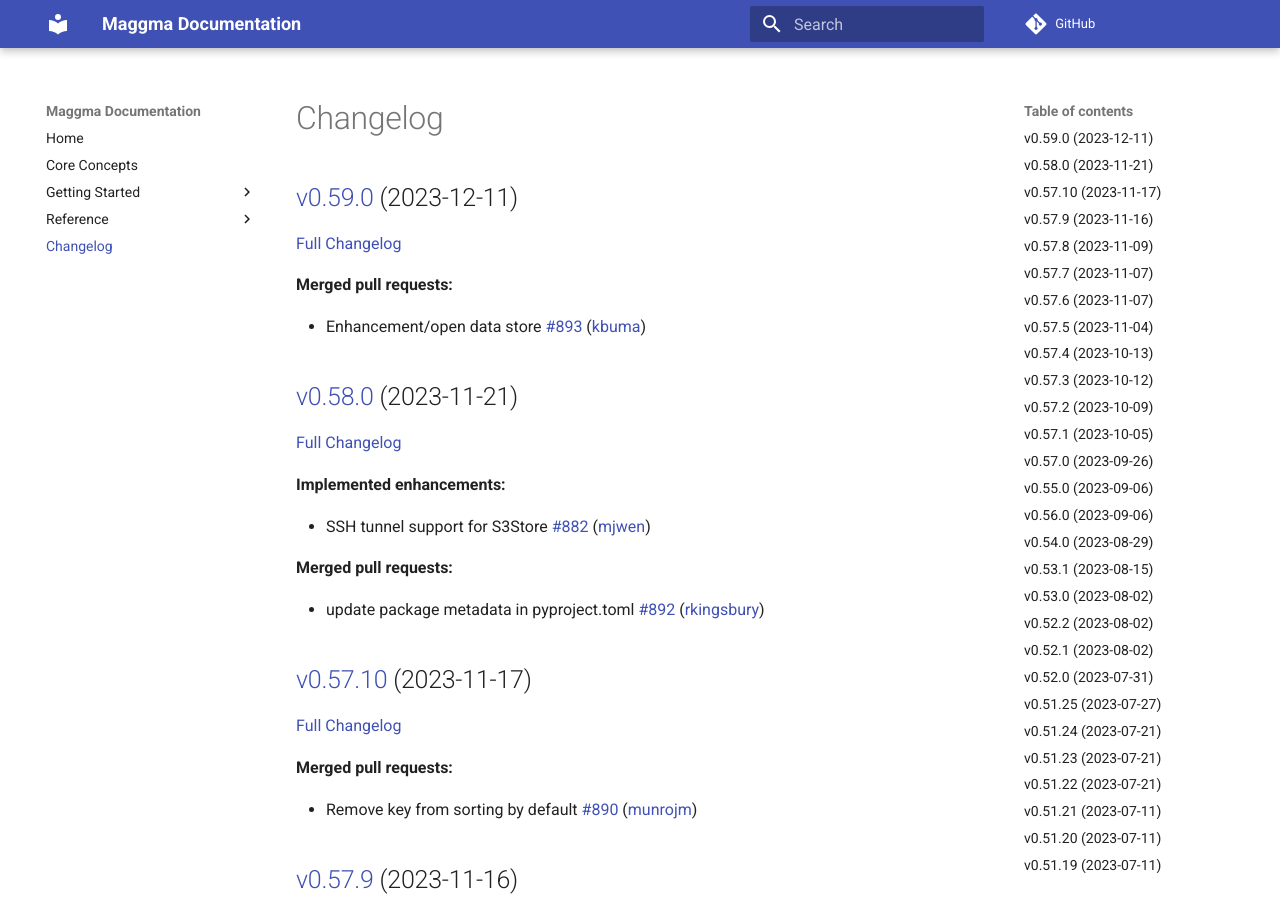
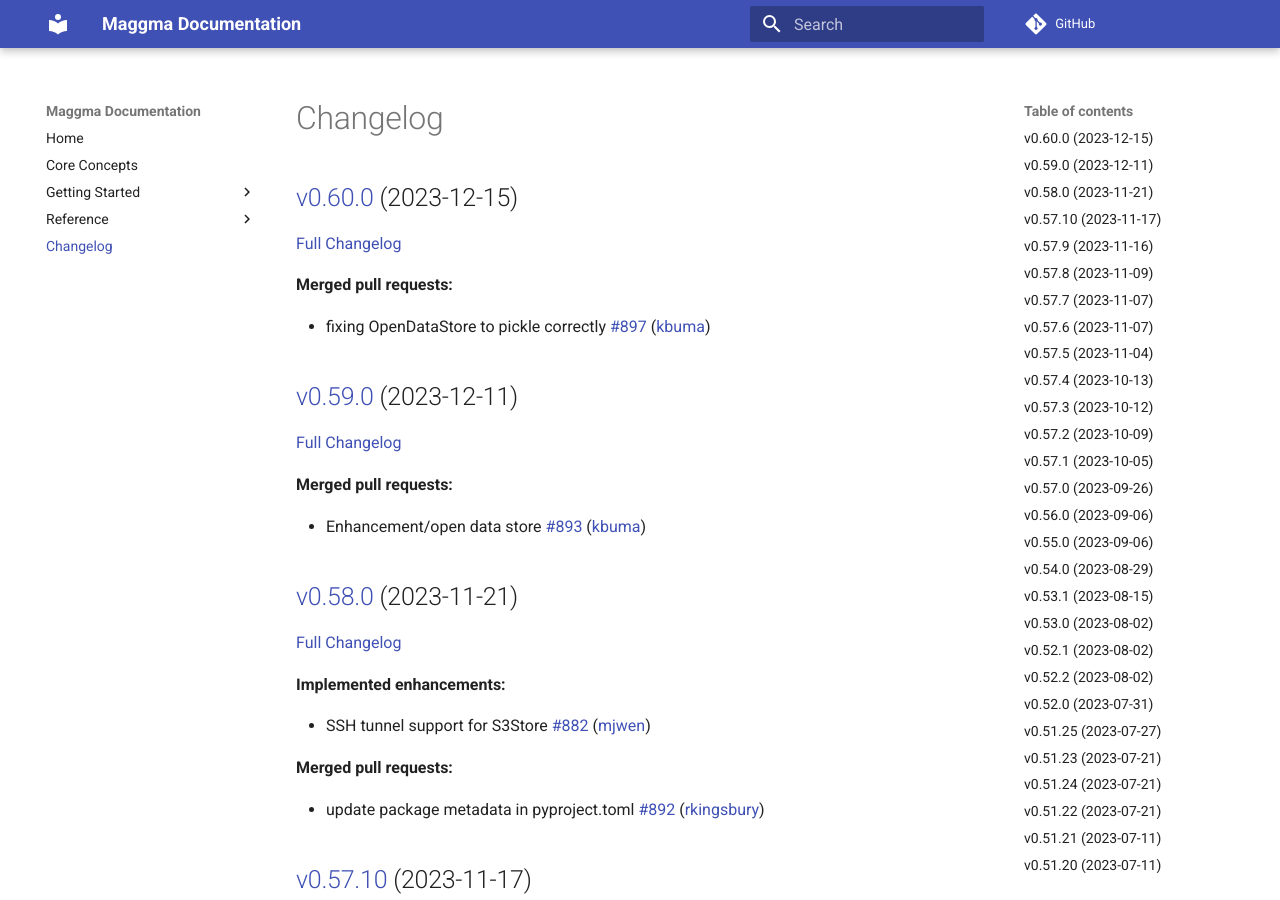
Before and after one commit to materialsproject/maggma, an MkDocs documentation site: the page built from docs/CHANGELOG.md, in a window 1280 px wide and 900 px high. Built offline with MkDocs 1.6.1 and Material for MkDocs 9.7.7, drawn with Linux system fonts in a browser that asks for light colours; comment, search, counter and statistics services are not loaded; some of the changed text lies outside the part shown.

Commit message:
Updated CHANGELOG.md

```diff
--- a/docs/CHANGELOG.md
+++ b/docs/CHANGELOG.md
@@ -1,4 +1,12 @@
 # Changelog
+
+## [v0.60.0](https://github.com/materialsproject/maggma/tree/v0.60.0) (2023-12-15)
+
+[Full Changelog](https://github.com/materialsproject/maggma/compare/v0.59.0...v0.60.0)
+
+**Merged pull requests:**
+
+- fixing OpenDataStore to pickle correctly [\#897](https://github.com/materialsproject/maggma/pull/897) ([kbuma](https://github.com/kbuma))
 
 ## [v0.59.0](https://github.com/materialsproject/maggma/tree/v0.59.0) (2023-12-11)
 
@@ -113,7 +121,7 @@
 
 ## [v0.57.0](https://github.com/materialsproject/maggma/tree/v0.57.0) (2023-09-26)
 
-[Full Changelog](https://github.com/materialsproject/maggma/compare/v0.55.0...v0.57.0)
+[Full Changelog](https://github.com/materialsproject/maggma/compare/v0.56.0...v0.57.0)
 
 **Merged pull requests:**
 
@@ -123,13 +131,13 @@
 - Automated dependency upgrades [\#860](https://github.com/materialsproject/maggma/pull/860) ([github-actions[bot]](https://github.com/apps/github-actions))
 - Update @arosen93 to @Andrew-S-Rosen [\#859](https://github.com/materialsproject/maggma/pull/859) ([Andrew-S-Rosen](https://github.com/Andrew-S-Rosen))
 
+## [v0.56.0](https://github.com/materialsproject/maggma/tree/v0.56.0) (2023-09-06)
+
+[Full Changelog](https://github.com/materialsproject/maggma/compare/v0.55.0...v0.56.0)
+
 ## [v0.55.0](https://github.com/materialsproject/maggma/tree/v0.55.0) (2023-09-06)
 
-[Full Changelog](https://github.com/materialsproject/maggma/compare/v0.56.0...v0.55.0)
-
-## [v0.56.0](https://github.com/materialsproject/maggma/tree/v0.56.0) (2023-09-06)
-
-[Full Changelog](https://github.com/materialsproject/maggma/compare/v0.54.0...v0.56.0)
+[Full Changelog](https://github.com/materialsproject/maggma/compare/v0.54.0...v0.55.0)
 
 **Closed issues:**
 
@@ -170,19 +178,19 @@
 
 ## [v0.53.0](https://github.com/materialsproject/maggma/tree/v0.53.0) (2023-08-02)
 
-[Full Changelog](https://github.com/materialsproject/maggma/compare/v0.52.2...v0.53.0)
+[Full Changelog](https://github.com/materialsproject/maggma/compare/v0.52.1...v0.53.0)
 
 **Merged pull requests:**
 
 - allow \>5GB and turn on multi-part uploads for AWS [\#829](https://github.com/materialsproject/maggma/pull/829) ([kbuma](https://github.com/kbuma))
 
+## [v0.52.1](https://github.com/materialsproject/maggma/tree/v0.52.1) (2023-08-02)
+
+[Full Changelog](https://github.com/materialsproject/maggma/compare/v0.52.2...v0.52.1)
+
 ## [v0.52.2](https://github.com/materialsproject/maggma/tree/v0.52.2) (2023-08-02)
 
-[Full Changelog](https://github.com/materialsproject/maggma/compare/v0.52.1...v0.52.2)
-
-## [v0.52.1](https://github.com/materialsproject/maggma/tree/v0.52.1) (2023-08-02)
-
-[Full Changelog](https://github.com/materialsproject/maggma/compare/v0.52.0...v0.52.1)
+[Full Changelog](https://github.com/materialsproject/maggma/compare/v0.52.0...v0.52.2)
 
 **Merged pull requests:**
 
@@ -196,19 +204,19 @@
 
 ## [v0.51.25](https://github.com/materialsproject/maggma/tree/v0.51.25) (2023-07-27)
 
-[Full Changelog](https://github.com/materialsproject/maggma/compare/v0.51.24...v0.51.25)
+[Full Changelog](https://github.com/materialsproject/maggma/compare/v0.51.23...v0.51.25)
 
 **Merged pull requests:**
 
 - Some cleanup: `isort`, updated classifiers, remove unused kwarg [\#833](https://github.com/materialsproject/maggma/pull/833) ([Andrew-S-Rosen](https://github.com/Andrew-S-Rosen))
 
+## [v0.51.23](https://github.com/materialsproject/maggma/tree/v0.51.23) (2023-07-21)
+
+[Full Changelog](https://github.com/materialsproject/maggma/compare/v0.51.24...v0.51.23)
+
 ## [v0.51.24](https://github.com/materialsproject/maggma/tree/v0.51.24) (2023-07-21)
 
-[Full Changelog](https://github.com/materialsproject/maggma/compare/v0.51.23...v0.51.24)
-
-## [v0.51.23](https://github.com/materialsproject/maggma/tree/v0.51.23) (2023-07-21)
-
-[Full Changelog](https://github.com/materialsproject/maggma/compare/v0.51.22...v0.51.23)
+[Full Changelog](https://github.com/materialsproject/maggma/compare/v0.51.22...v0.51.24)
 
 **Closed issues:**
 
@@ -292,19 +300,19 @@
 
 ## [v0.51.13](https://github.com/materialsproject/maggma/tree/v0.51.13) (2023-07-06)
 
-[Full Changelog](https://github.com/materialsproject/maggma/compare/v0.51.11...v0.51.13)
+[Full Changelog](https://github.com/materialsproject/maggma/compare/v0.51.12...v0.51.13)
 
 **Merged pull requests:**
 
 - Add explicit store close to resources [\#814](https://github.com/materialsproject/maggma/pull/814) ([munrojm](https://github.com/munrojm))
 
+## [v0.51.12](https://github.com/materialsproject/maggma/tree/v0.51.12) (2023-06-27)
+
+[Full Changelog](https://github.com/materialsproject/maggma/compare/v0.51.11...v0.51.12)
+
 ## [v0.51.11](https://github.com/materialsproject/maggma/tree/v0.51.11) (2023-06-27)
 
-[Full Changelog](https://github.com/materialsproject/maggma/compare/v0.51.12...v0.51.11)
-
-## [v0.51.12](https://github.com/materialsproject/maggma/tree/v0.51.12) (2023-06-27)
-
-[Full Changelog](https://github.com/materialsproject/maggma/compare/v0.51.10...v0.51.12)
+[Full Changelog](https://github.com/materialsproject/maggma/compare/v0.51.10...v0.51.11)
 
 ## [v0.51.10](https://github.com/materialsproject/maggma/tree/v0.51.10) (2023-06-27)
 
```
